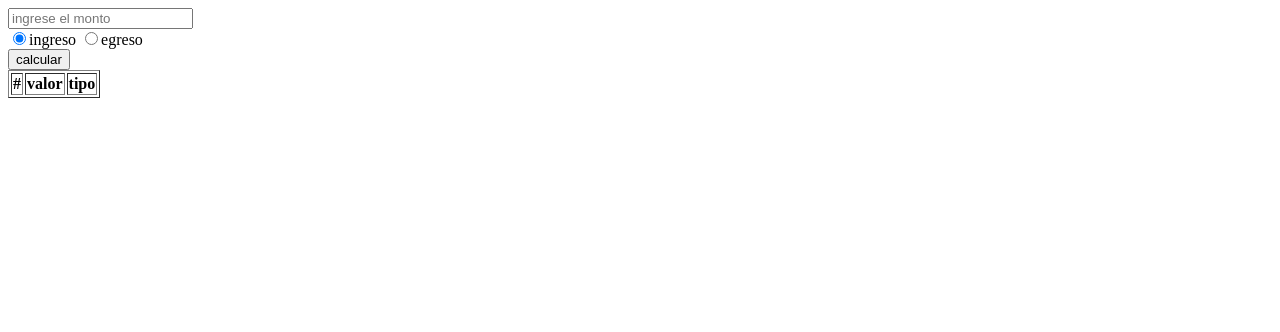
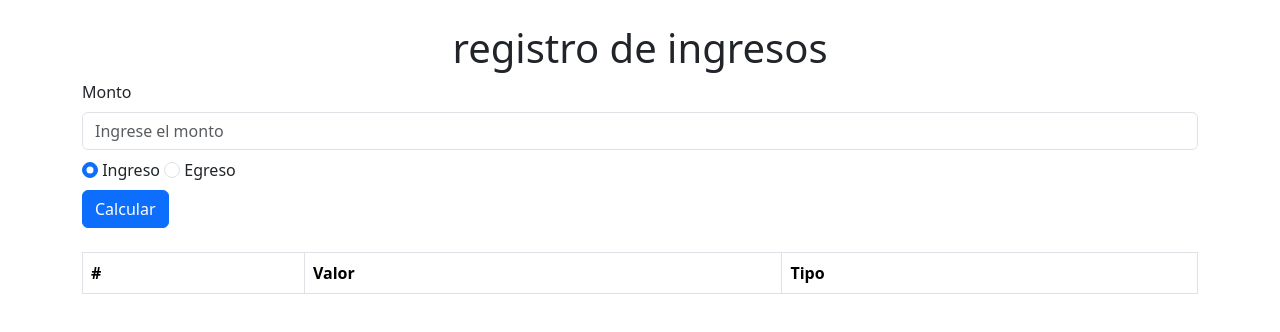
Before and after one commit to leidert11/prueba-api, a plain HTML site: page index.html in a window 1280 px wide. Drawn offline with nearby package versions, Linux system fonts and the light colour scheme; no server answers.

Commit message:
style: :lipstick: dandole estilos al html
@campusland

```diff
--- a/index.html
+++ b/index.html
@@ -5,27 +5,40 @@
     <meta name="viewport" content="width=device-width, initial-scale=1.0">
     <title>Document</title>
     <link rel="stylesheet" href="style.css">
+    <script src="https://cdn.jsdelivr.net/npm/bootstrap@5.3.2/dist/js/bootstrap.bundle.min.js" type="module" defer integrity="sha384-C6RzsynM9kWDrMNeT87bh95OGNyZPhcTNXj1NW7RuBCsyN/o0jlpcV8Qyq46cDfL" crossorigin="anonymous"></script>
     <script src="main.js" type="module" defer></script>
+    <link href="https://cdn.jsdelivr.net/npm/bootstrap@5.3.2/dist/css/bootstrap.min.css" rel="stylesheet" integrity="sha384-T3c6CoIi6uLrA9TneNEoa7RxnatzjcDSCmG1MXxSR1GAsXEV/Dwwykc2MPK8M2HN" crossorigin="anonymous">
 </head>
 <body>
-    <form action="">
-        <input type="number"pattern="[0-9]+" required name="valor" placeholder="ingrese el monto"><br>
-        <input type="radio" value="ingreso" checked="true" name="caja"><label for="ingreso">ingreso</label>
-        <input type="radio" value="egreso" name="caja"><label for="egreso">egreso</label><br>
-        <input type="submit" name="" id="" value="calcular">
+    <div class="container mt-4">
+        <h1 class="text-center">registro de ingresos</h1>
+        <form action="" class="form-inline mb-4">
+            <div class="form-group">
+                <label for="valor" class="mr-2 mb-2">Monto</label>
+                <input type="number" pattern="[0-9]+" required name="valor" placeholder="Ingrese el monto" class="form-control mr-2 mb-2" id="valor">
+                <div class="w-100"></div>
+                <input type="radio" value="ingreso" checked="true" name="caja" class="form-check-input mr-1 mb-2" id="ingreso">
+                <label for="ingreso" class="form-check-label mr-2 mb-2">Ingreso</label>
+                <input type="radio" value="egreso" name="caja" class="form-check-input mr-1 mb-2" id="egreso">
+                <label for="egreso" class="form-check-label mr-2 mb-2">Egreso</label>
+            </div>
+            <div class="w-100"></div>
+            <input type="submit" name="" id="" value="Calcular" class="btn btn-primary">
         </form>
 
-    <table border="solid">
+        <table border="solid" class="table table-striped table-bordered table-responsive-sm">
             <thead>
                 <tr>
                     <th>#</th>
-                <th>valor</th>
-                <th>tipo</th>
+                    <th>Valor</th>
+                    <th>Tipo</th>
                 </tr>
             </thead>
             <tbody id="myData">
 
             </tbody>
         </table>
+    </div>
+
 </body>
 </html>
```
Lines whose indentation alone changed are shown as unchanged.
